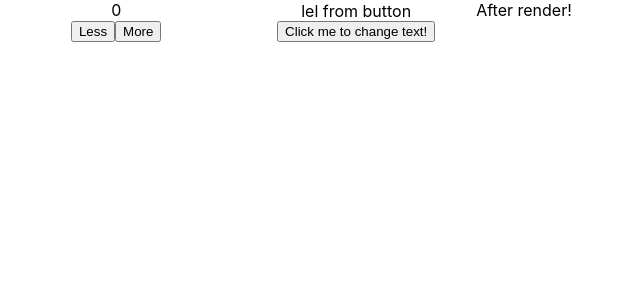
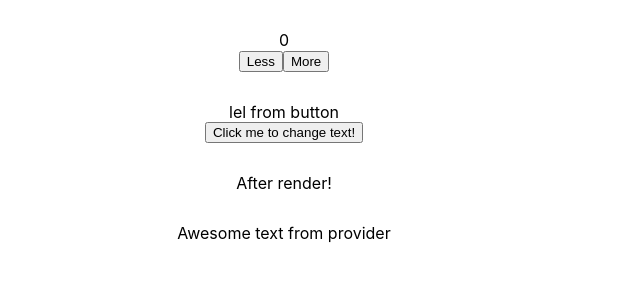
Before and after one commit to antoniofpereir/hooks-test, a React (Create React App) app: page / in a window 1280 px wide. Shown: the top 300 px of the page, without its empty margins (356-996 px from the left). Built offline with nearby package versions, Linux system fonts and the light colour scheme.

Commit message:
Use context hook now working

```diff
--- a/src/App.js
+++ b/src/App.js
@@ -6,6 +6,8 @@ const style = {
   container: {
     display: 'flex',
     justifyContent: 'center',
+    flexDirection: 'column',
+    alignItems: 'center',
   }
 }
 
--- a/src/RandomComponent.js
+++ b/src/RandomComponent.js
@@ -4,7 +4,7 @@ import React, {
   useContext
 } from 'react';
 
-import AwesomeContext from './ContextProvider';
+import { AwesomeContext } from './ContextProvider';
 
 const styles = {
   container: {
@@ -13,6 +13,7 @@ const styles = {
     alignItems: 'center',
     flexDirection: 'column',
     width: '30vh',
+    paddingTop: '30px',
   },
 }
 
@@ -48,11 +49,11 @@ export default function RandomComponent() {
         {textFromButton}
         <button onClick={handleClick}>Click me to change text!</button>
       </div>
-      <div>
+      <div style={styles.container}>
         {textFromEffect}
       </div>
-      <div>
-        {/* {awesomeContext.awesomeVariable} */}
+      <div style={styles.container}>
+        {awesomeContext.awesomeVariable}
       </div>
     </React.Fragment>
   );
```
